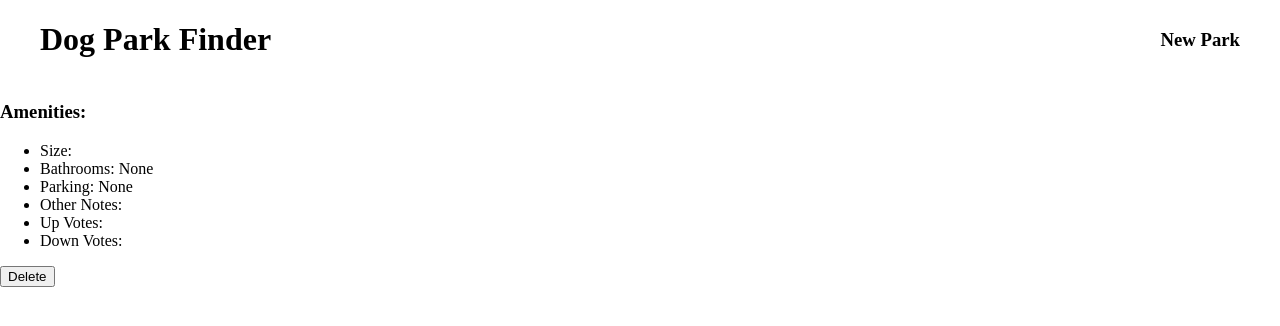
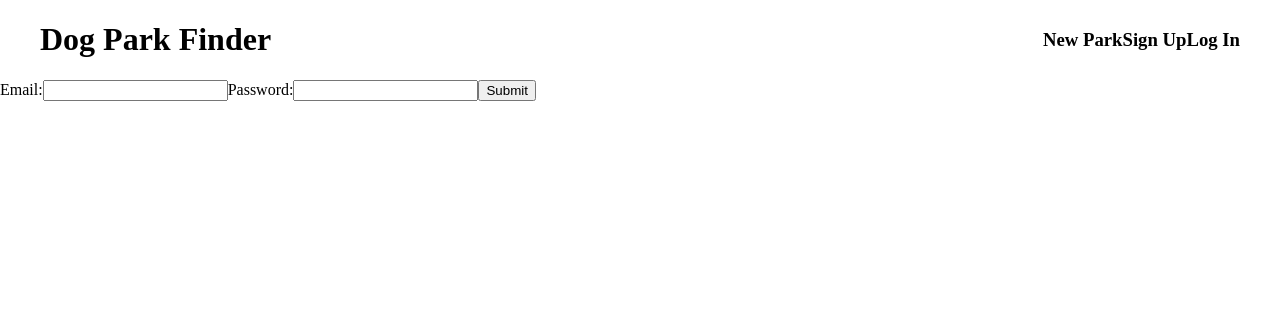
Before and after one commit to jessicasklee/ReactJS-Front-End-Dog-Park-Finder-App, a React (Create React App) app in the folder dog-park/: page /login in a window 1280 px wide. Shown: the top 326 px of the page. Built offline with nearby package versions, Linux system fonts and the light colour scheme; no server answers.

Commit message:
log in and sign up functional

```diff
--- a/dog-park/src/App/App.js
+++ b/dog-park/src/App/App.js
@@ -1,24 +1,88 @@
 import React, { Component } from 'react';
 import './App.css';
 import { Route, Link, Switch } from 'react-router-dom'
+import axios from 'axios'
 import Home from '../Home/Home'
 import Create from '../Create/Create'
 import Show from '../Show/Show';
+import SignUp from '../SignUp/SignUp'
+import LogIn from '../LogIn/LogIn'
+
+const url = 'http://localhost:8080'
 
 class App extends Component {
+  constructor() {
+    super()
+
+    this.state = {
+      email: "",
+      password: "",
+      isLoggedIn: false
+    }
+
+    this.inputChanger = this.inputChanger.bind(this)
+    this.signupSubmit = this.signupSubmit.bind(this)
+    this.loginSubmit = this.loginSubmit.bind(this)
+    this.logoutSubmit = this.logoutSubmit.bind(this)
+  }
+
+  inputChanger(e) {
+    this.setState({ [e.target.name]: e.target.value })
+  }
+
+  signupSubmit(e) {
+    e.preventDefault()
+    axios.post(url + "/users/signup", {
+      email: this.state.email,
+      password: this.state.password
+    })
+    .then(res => {
+      localStorage.token = res.data.token
+      this.setState({ isLoggedIn: true })
+    })
+    .catch(err => console.log(err))
+  }
+
+  loginSubmit(e) {
+    e.preventDefault()
+    axios.post(url + "/users/login", {
+      email: this.state.email,
+      password: this.state.password
+    })
+    .then(res => {
+      localStorage.token = res.data.token
+
+      this.setState({
+        isLoggedIn: true
+      })
+    })
+    .catch(err => console.log(err))
+  }
+
+  logoutSubmit() {
+    this.setState({
+      email: '',
+      password: '',
+      isLoggedIn: false
+    })
+    localStorage.clear()
+  }
+
   render() {
-
-
     return (
       <div className="App">
         <header>
           <Link to="/"><h1>Dog Park Finder</h1></Link>
           <nav>
             <Link to="/create"><h3>New Park</h3></Link>
+            <Link to="/signup"><h3>Sign Up</h3></Link>
+            <Link to="/login"><h3>Log In</h3></Link>
           </nav>
         </header>
         <Switch>
           <Route path="/create" component={Create} />
+          <Route path="/signup" render={() => <SignUp inputChanger={this.inputChanger} signupSubmit={this.signupSubmit} />} />
+          <Route path="/login" render={() => <LogIn inputChanger={this.inputChanger} loginSubmit={this.loginSubmit} />} />
           <Route path="/:id" component={Show} />
           <Route path="/" component={Home} />
         </Switch>
--- /dev/null
+++ b/dog-park/src/LogIn/LogIn.js
@@ -0,0 +1,19 @@
+import React, { Component } from "react";
+
+class LogIn extends Component {
+  render() {
+    return (
+      <div className="LogIn">
+        <form onSubmit={this.props.loginSubmit}>
+          <label>Email:</label>
+          <input name="email" type="text" onChange={this.props.inputChanger} />
+          <label>Password:</label>
+          <input name="password" type="password" onChange={this.props.inputChanger}/>
+          <input type="submit" value="Submit"></input>
+        </form>
+      </div>
+    );
+  }
+}
+
+export default LogIn;
--- /dev/null
+++ b/dog-park/src/SignUp/SignUp.js
@@ -0,0 +1,20 @@
+import React, { Component } from 'react';
+
+class SignUp extends Component {
+  render() {
+    return (
+      <div>
+        <h1>Sign Up</h1>
+        <form onSubmit={this.props.signupSubmit}>
+          <label>Email:</label>
+          <input type="text" name="email" onChange={this.props.inputChanger}></input>
+          <label>Password:</label>
+          <input type="password" name="password" onChange={this.props.inputChanger}></input>
+          <input type="submit" value="Submit"></input>
+        </form>
+      </div>
+    );
+  }
+}
+
+export default SignUp;
```
